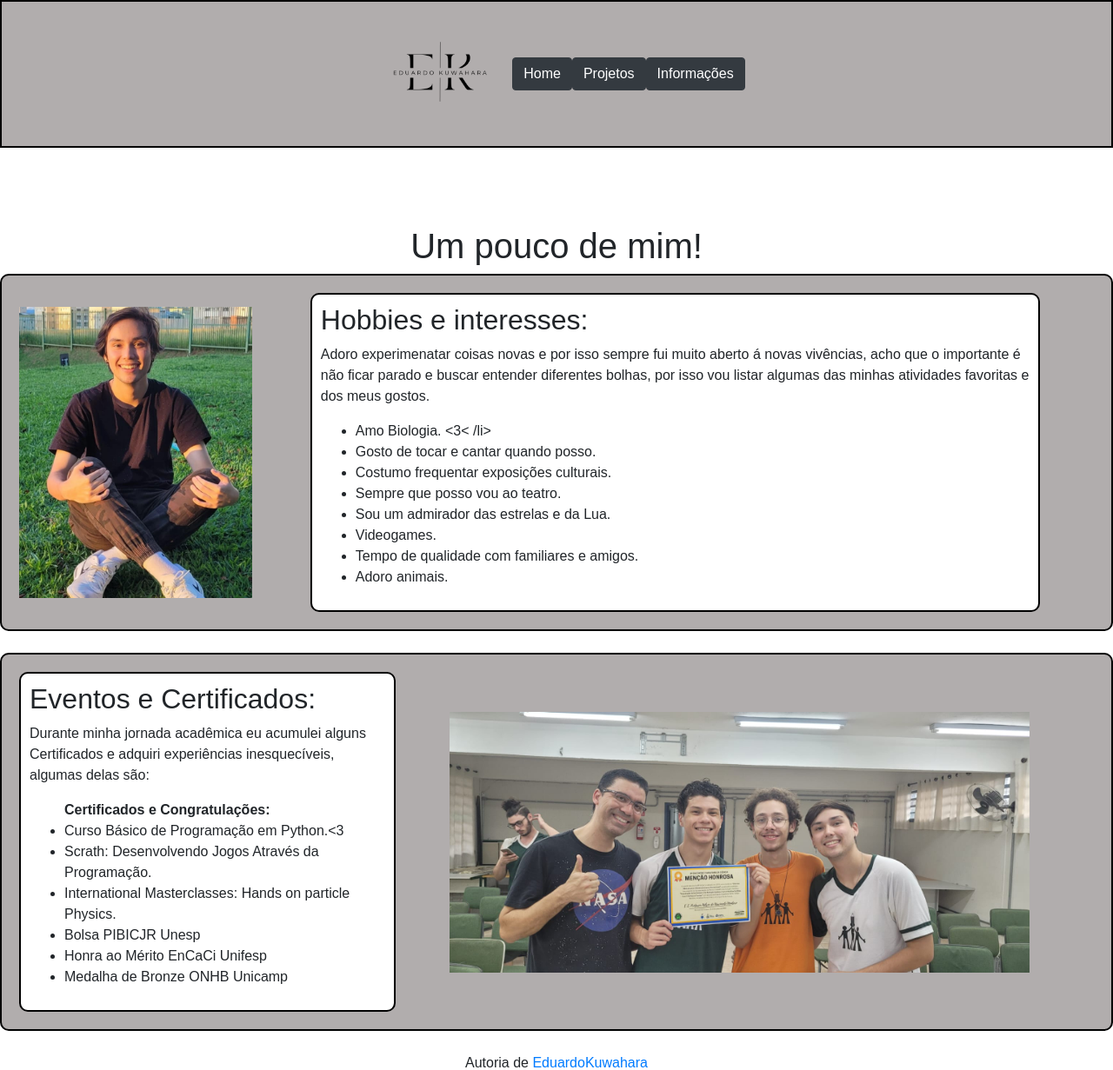
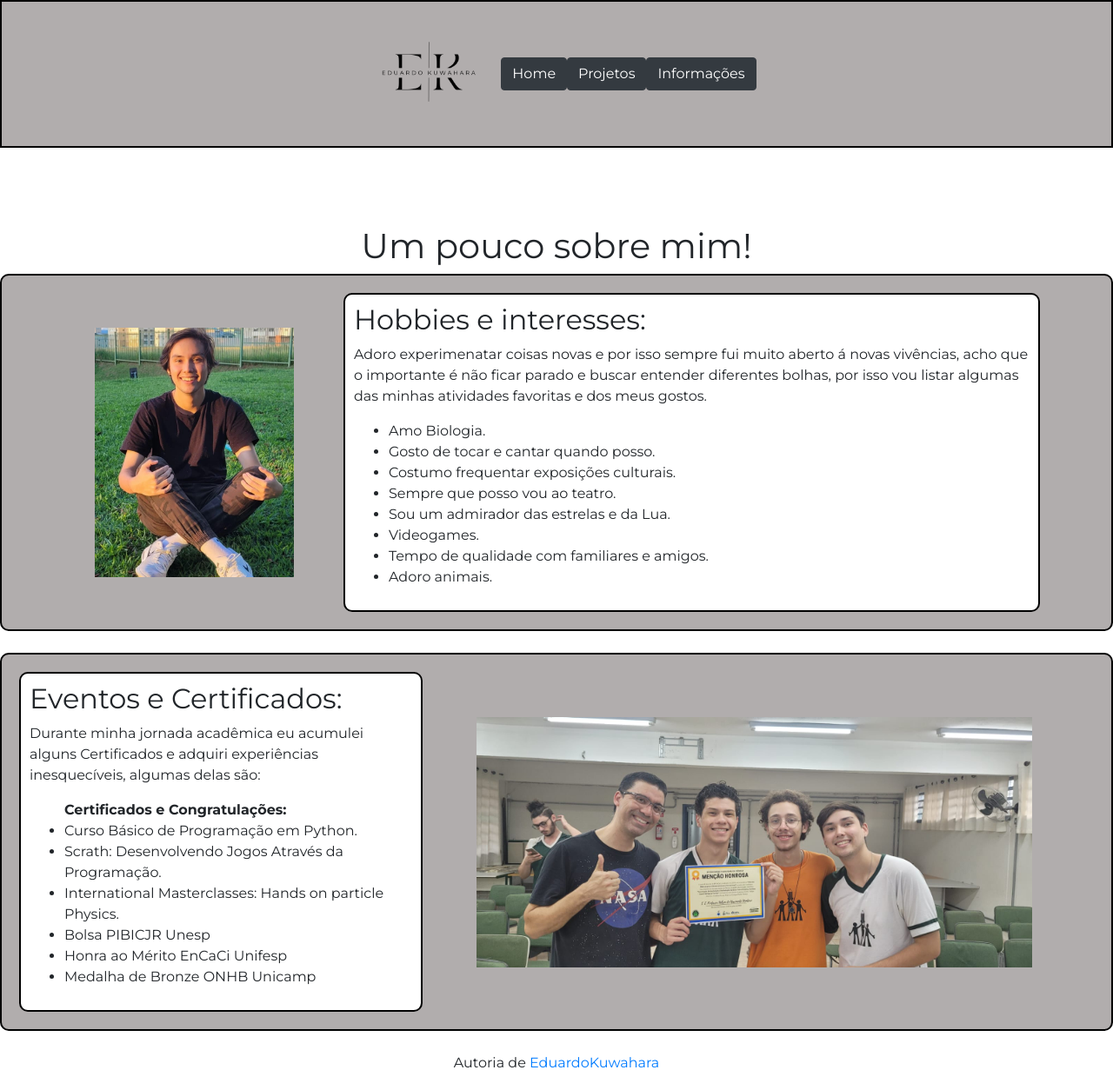
Before and after one commit to EduardoKuwahara/portfolio_digital, a Flask app: a page that uses api/templates/informacoes.html in a window 1280 px wide. Shown: the top 1231 px of the page at 87% size. Run offline with Flask 3, Linux system fonts and the light colour scheme; some libraries are stand-ins or nearby versions.

Commit message:
Correção de Erros e Adição de Fonte

```diff
--- a/api/templates/index.html
+++ b/api/templates/index.html
@@ -7,6 +7,8 @@
     <link rel="stylesheet" href="https://stackpath.bootstrapcdn.com/bootstrap/4.1.3/css/bootstrap.min.css"
         integrity="sha384-MCw98/SFnGE8fJT3GXwEOngsV7Zt27NXFoaoApmYm81iuXoPkFOJwJ8ERdknLPMO" crossorigin="anonymous">
     <link rel="stylesheet" href="{{ url_for('static', filename='styles.css') }}">
+    <link href="https://fonts.googleapis.com/css2?family=Montserrat:wght@400;700&display=swap" rel="stylesheet">
+
 
 
     <title>Home</title>
--- a/api/templates/informacoes.html
+++ b/api/templates/informacoes.html
@@ -7,6 +7,8 @@
     <link rel="stylesheet" href="https://stackpath.bootstrapcdn.com/bootstrap/4.1.3/css/bootstrap.min.css"
         integrity="sha384-MCw98/SFnGE8fJT3GXwEOngsV7Zt27NXFoaoApmYm81iuXoPkFOJwJ8ERdknLPMO" crossorigin="anonymous">
     <link rel="stylesheet" href="{{ url_for('static', filename='styles.css') }}">
+    <link href="https://fonts.googleapis.com/css2?family=Montserrat:wght@400;700&display=swap" rel="stylesheet">
+
 
 
     <title>Informações</title>
@@ -14,7 +16,7 @@
 
 <body>
     <header class="cabecalho">
-        <img src="{{ url_for('static', filename='Logo.png') }}" width="13%" alt="Logo de Identidade">
+        <img class="img-responsiva" src="{{ url_for('static', filename='Logo.png') }}" width="13%" alt="Logo de Identidade">
         <nav class="nav">
             <a type="button" class="btn btn-dark" href="/">Home </a>
             <a type="button" class="btn btn-dark" href="/projetos">Projetos </a>
@@ -24,12 +26,12 @@
     <main>
         <section>
             <div class="div">
-                <h1>Um pouco de mim!</h1>
+                <h1>Um pouco sobre mim!</h1>
             </div>
             <div class="capa">
-                <div>
+                <div class="imagem">
                     <img src="{{ url_for('static', filename='EduKSentado.jpeg') }}" width="80%"
-                        alt="Foto de Formatura" />
+                        alt="Pessoa Sentada" />
                 </div>
                 <div class="conteudo">
                     <h2>Hobbies e interesses:</h2>
@@ -41,7 +43,7 @@
                         minhas atividades favoritas e dos meus gostos.
                     </p>
                     <ul>
-                        <li>Amo Biologia. <3< /li>
+                        <li>Amo Biologia.</li>
                         <li>Gosto de tocar e cantar quando posso.</li>
                         <li>Costumo frequentar exposições culturais.</li>
                         <li>Sempre que posso vou ao teatro.</li>
@@ -63,7 +65,7 @@
                     </p>
                     <ul>
                         <strong>Certificados e Congratulações:</strong>
-                        <li>Curso Básico de Programação em Python.<3 </li>
+                        <li>Curso Básico de Programação em Python.</li>
                         <li>Scrath: Desenvolvendo Jogos Através da Programação.</li>
                         <li>International Masterclasses: Hands on particle Physics.</li>
                         <li>Bolsa PIBICJR Unesp</li>
@@ -73,7 +75,7 @@
                 </div>
                 <div>
                     <img src="{{ url_for('static', filename='Certificado.jpeg') }}" width="90%"
-                        alt="Foto de Formatura" />
+                        alt="Pessoas Sorrindo" />
                 </div>
             </div>
         </section>
```
Also changed, not shown: api/templates/projetos.html (+7 -5 lines).
